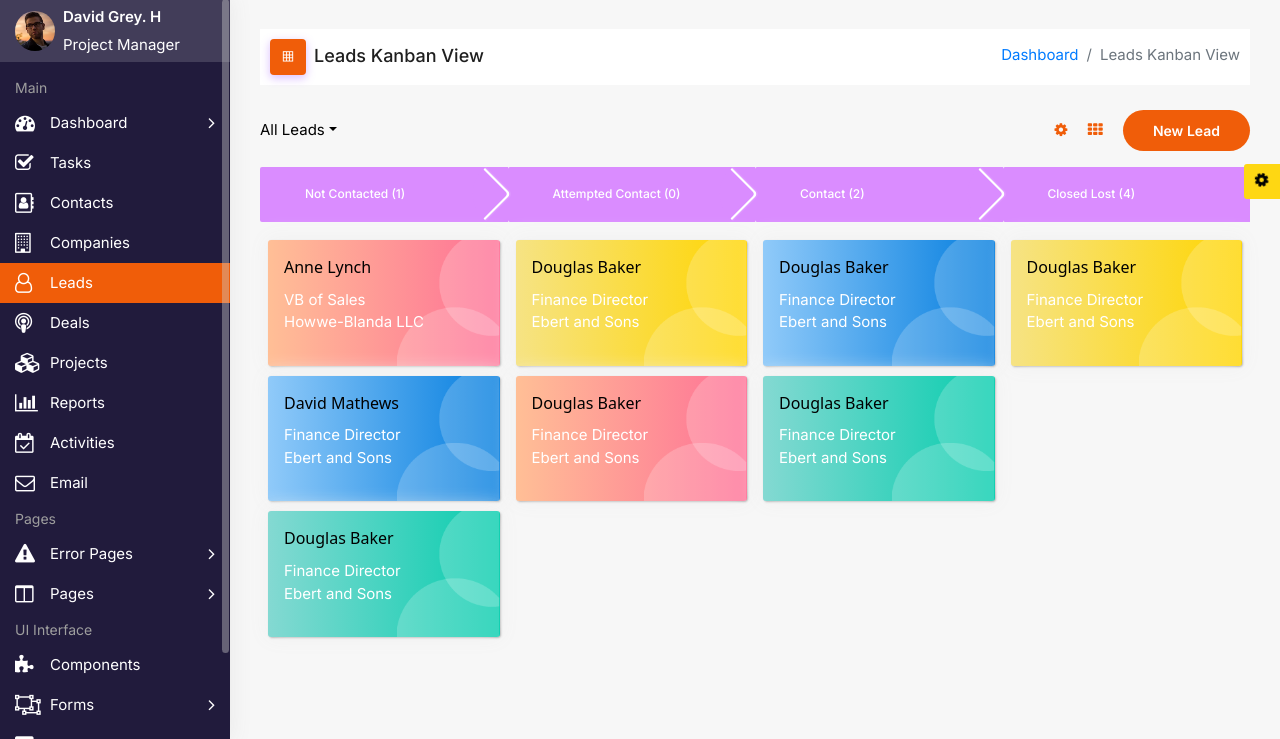
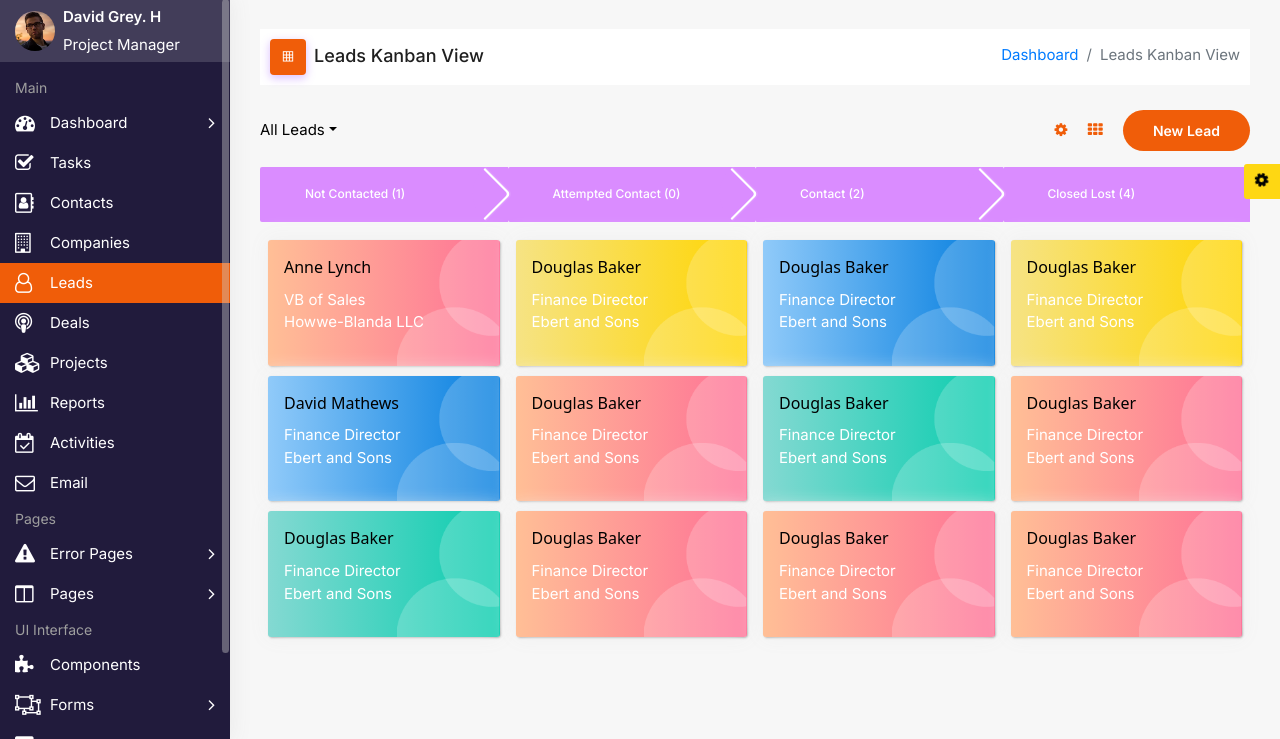
Before and after one commit to idreesandroid/orange, a PHP site: page /leads-kanban-view.php in a window 1280 px wide. Shown: the part 61-800 px from the top of the page. Run offline with PHP 8.4, Linux system fonts and the light colour scheme.

Commit message:
add some changes

```diff
--- a/add-new-blog.php
+++ b/add-new-blog.php
@@ -316,6 +316,12 @@
 								<a href="index.php" > <i class="fa fa-tachometer" aria-hidden="true"></i> <span> Dashboard </span></a>
 
 							</li>
+							<li>
+               <a href="companies.php" class="active">
+                  <i class="fa fa-file-o" aria-hidden="true"></i>
+                  <span> Companies </span>
+               </a>
+            </li>
 
 							<li><a href="all-pages-list.php" > <i class="fa fa-file-o" aria-hidden="true"></i> <span> All Pages </span>  </a></li>
 							<li><a href="all-landing-pages.php"> <i class="fa fa-rocket" aria-hidden="true"></i> <span> Landing Pages </span></a></li>
--- a/add-new-category.php
+++ b/add-new-category.php
@@ -304,6 +304,12 @@
 								<a href="index.php" > <i class="fa fa-tachometer" aria-hidden="true"></i> <span> Dashboard </span></a>
 
 							</li>
+							<li>
+               <a href="companies.php" class="active">
+                  <i class="fa fa-file-o" aria-hidden="true"></i>
+                  <span> Companies </span>
+               </a>
+            </li>
 
 							<li><a href="all-pages-list.php" > <i class="fa fa-file-o" aria-hidden="true"></i> <span> All Pages </span>  </a></li>
 							<li><a href="all-landing-pages.php"> <i class="fa fa-rocket" aria-hidden="true"></i> <span> Landing Pages </span></a></li>
--- a/add-new-dealer.php
+++ b/add-new-dealer.php
@@ -316,6 +316,12 @@
 								<a href="index.php" > <i class="fa fa-tachometer" aria-hidden="true"></i> <span> Dashboard </span></a>
 
 							</li>
+							<li>
+               <a href="companies.php" class="active">
+                  <i class="fa fa-file-o" aria-hidden="true"></i>
+                  <span> Companies </span>
+               </a>
+            </li>
 
 							<li><a href="all-pages-list.php" > <i class="fa fa-file-o" aria-hidden="true"></i> <span> All Pages </span>  </a></li>
 							<li><a href="all-landing-pages.php"> <i class="fa fa-rocket" aria-hidden="true"></i> <span> Landing Pages </span></a></li>
--- a/add-new-page.php
+++ b/add-new-page.php
@@ -316,6 +316,12 @@
 								<a href="index.php" > <i class="fa fa-tachometer" aria-hidden="true"></i> <span> Dashboard </span></a>
 
 							</li>
+							<li>
+               <a href="companies.php" class="active">
+                  <i class="fa fa-file-o" aria-hidden="true"></i>
+                  <span> Companies </span>
+               </a>
+            </li>
 
 							<li><a href="all-pages-list.php" class="active"> <i class="fa fa-file-o" aria-hidden="true"></i> <span> All Pages </span>  </a></li>
 							<li><a href="all-landing-pages.php"> <i class="fa fa-rocket" aria-hidden="true"></i> <span> Landing Pages </span></a></li>
--- a/index.php
+++ b/index.php
@@ -302,6 +302,12 @@
 							<li>
 								<a href="index.php" class="active"><i class="fa fa-tachometer" aria-hidden="true"></i> <span> Dashboard </span></a>
 							</li>
+							<li>
+               <a href="companies.php">
+                  <i class="fa fa-file-o" aria-hidden="true"></i>
+                  <span> Companies </span>
+               </a>
+            </li>
 
 							<li><a href="all-pages-list.php"> <i class="fa fa-file-o" aria-hidden="true"></i> <span> All Pages </span>  </a></li>
 							<li><a href="all-landing-pages.php"> <i class="fa fa-rocket" aria-hidden="true"></i> <span> Landing Pages </span></a></li>
--- a/leads-kanban-view.php
+++ b/leads-kanban-view.php
@@ -608,6 +608,8 @@
 		                                        </div>
 		                                    </article>
 
+
+
 		                                </div>
 		                            </div>
 
@@ -637,6 +639,19 @@
 		                                        </div>
 		                                    </article>
 
+		                                    <article class="kanban-entry grab" id="item6" draggable="true">
+		                                        <div class="kanban-entry-inner">
+		                                            <div class="kanban-label card bg-gradient-danger card-img-holder text-white h-100" data-toggle="modal" data-target="#leads-details">
+		                                            	<img src="assets/img/circle.png" class="card-img-absolute" alt="circle-image">
+		                                                <h2 class="" data-toggle="modal" data-target="#leads">Douglas Baker</h2>
+
+		                                                <ul class="list-unstyled">
+		                                                  <li>Finance Director</li>
+		                                                  <li>Ebert and Sons</li>
+		                                                </ul>
+		                                            </div>
+		                                        </div>
+		                                    </article>
 		                                    <article class="kanban-entry grab" id="item6" draggable="true">
 		                                        <div class="kanban-entry-inner">
 		                                            <div class="kanban-label card bg-gradient-danger card-img-holder text-white h-100" data-toggle="modal" data-target="#leads-details">
@@ -693,6 +708,19 @@
 		                                            </div>
 		                                        </div>
 		                                    </article>
+		                                    <article class="kanban-entry grab" id="item6" draggable="true">
+		                                        <div class="kanban-entry-inner">
+		                                            <div class="kanban-label card bg-gradient-danger card-img-holder text-white h-100" data-toggle="modal" data-target="#leads-details">
+		                                            	<img src="assets/img/circle.png" class="card-img-absolute" alt="circle-image">
+		                                                <h2 class="" data-toggle="modal" data-target="#leads">Douglas Baker</h2>
+
+		                                                <ul class="list-unstyled">
+		                                                  <li>Finance Director</li>
+		                                                  <li>Ebert and Sons</li>
+		                                                </ul>
+		                                            </div>
+		                                        </div>
+		                                    </article>
 
 		                                </div>
 		                            </div>
@@ -713,6 +741,32 @@
 		                                            <div class="kanban-label card bg-gradient-warning card-img-holder text-white h-100" data-toggle="modal" data-target="#leads-details">
 		                                            	<img src="assets/img/circle.png" class="card-img-absolute" alt="circle-image">
 		                                                <h2 data-toggle="modal" data-target="#leads">Douglas Baker</h2>
+
+		                                                <ul class="list-unstyled">
+		                                                  <li>Finance Director</li>
+		                                                  <li>Ebert and Sons</li>
+		                                                </ul>
+		                                            </div>
+		                                        </div>
+		                                    </article>
+		                                    <article class="kanban-entry grab" id="item6" draggable="true">
+		                                        <div class="kanban-entry-inner">
+		                                            <div class="kanban-label card bg-gradient-danger card-img-holder text-white h-100" data-toggle="modal" data-target="#leads-details">
+		                                            	<img src="assets/img/circle.png" class="card-img-absolute" alt="circle-image">
+		                                                <h2 class="" data-toggle="modal" data-target="#leads">Douglas Baker</h2>
+
+		                                                <ul class="list-unstyled">
+		                                                  <li>Finance Director</li>
+		                                                  <li>Ebert and Sons</li>
+		                                                </ul>
+		                                            </div>
+		                                        </div>
+		                                    </article>
+		                                    <article class="kanban-entry grab" id="item6" draggable="true">
+		                                        <div class="kanban-entry-inner">
+		                                            <div class="kanban-label card bg-gradient-danger card-img-holder text-white h-100" data-toggle="modal" data-target="#leads-details">
+		                                            	<img src="assets/img/circle.png" class="card-img-absolute" alt="circle-image">
+		                                                <h2 class="" data-toggle="modal" data-target="#leads">Douglas Baker</h2>
 
 		                                                <ul class="list-unstyled">
 		                                                  <li>Finance Director</li>
```
Also changed, not shown: sidebar.php (+28 -7 lines).
